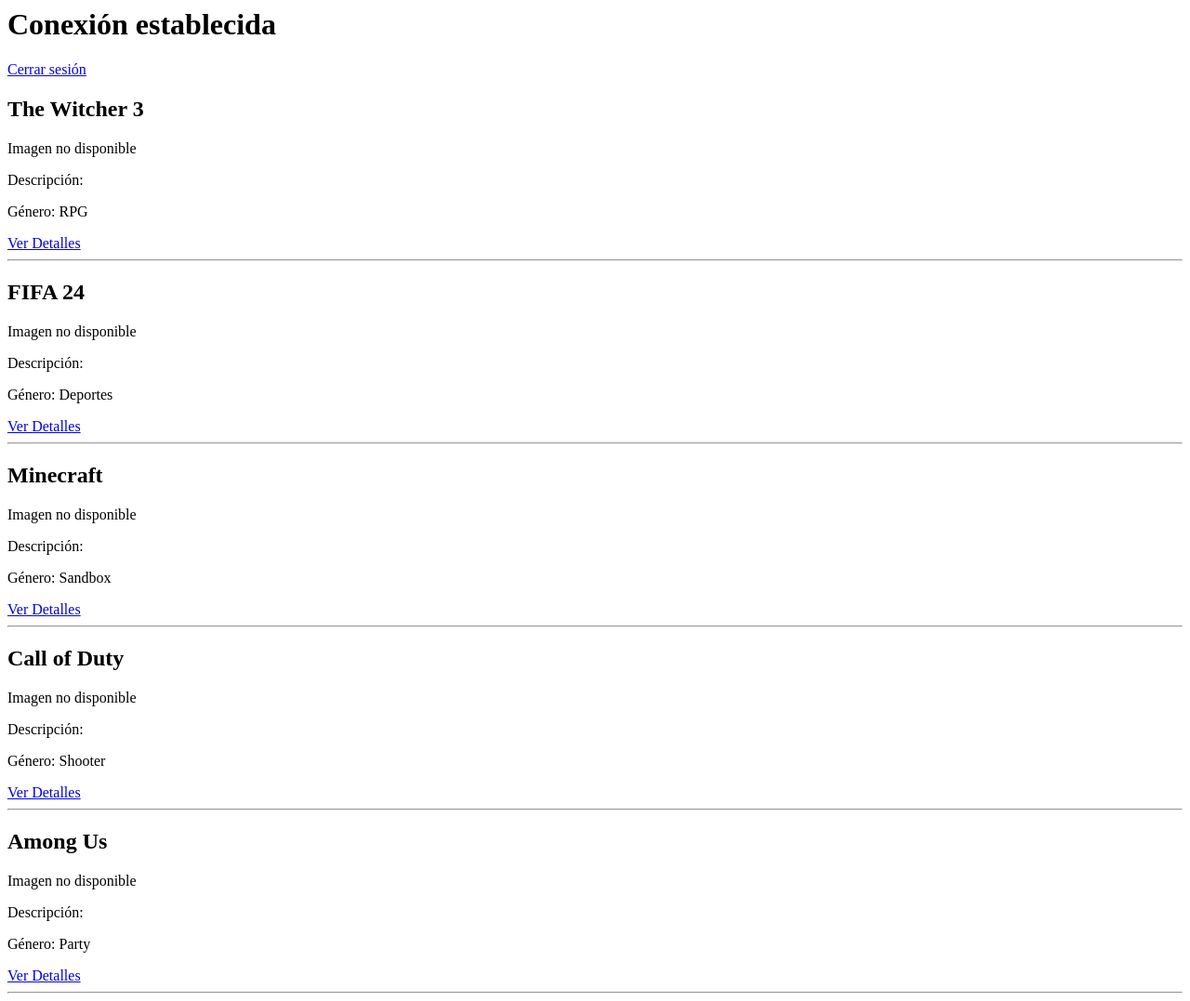
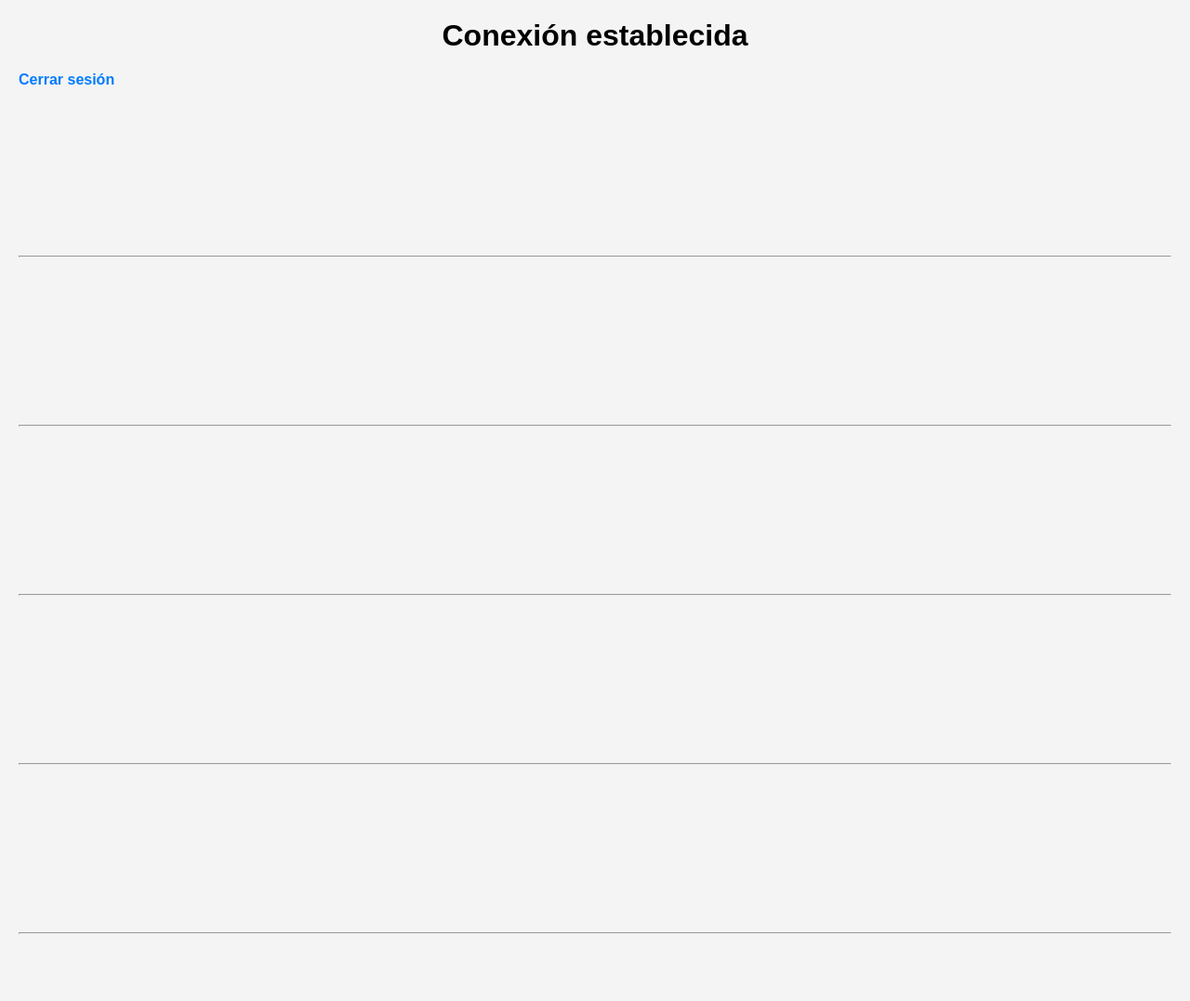
Before and after one commit to yagofrag/DWES, a PHP site: page /main.php in a window 1280 px wide. Shown: the whole page at 93% size. After the commit the page ends 1005 px from the top, so only its background shows below. Run offline with PHP 8.4, Linux system fonts and the light colour scheme; data comes from the database, SQL or seed files in the repository; data that the repository does not hold is empty.

Commit message:
Tarea 3.2 1

```diff
--- /dev/null
+++ b/sprint3sesiones/www/mysite/estilos.css
@@ -0,0 +1,54 @@
+* {
+    margin: 0;
+    padding: 0;
+    box-sizing: border-box;
+}
+
+body {
+    font-family: Arial, sans-serif;
+    background-color: #f4f4f4;
+    padding: 20px;
+}
+
+h1 {
+    text-align: center;
+    margin-bottom: 20px;
+}
+
+div {
+    background-color: white;
+    border-radius: 8px;
+    box-shadow: 0 4px 8px rgba(0, 0, 0, 0.1);
+    margin: 20px;
+    padding: 20px;
+    opacity: 0;
+    transform: translateY(30px);
+    transition: opacity 0.5s ease, transform 0.5s ease;
+}
+
+div:hover {
+    opacity: 1;
+    transform: translateY(0);
+}
+
+img {
+    display: block;
+    margin: 0 auto 15px;
+    border-radius: 8px;
+    transition: transform 0.3s ease;
+}
+
+img:hover {
+    transform: scale(1.1);
+}
+
+a {
+    color: #007BFF;
+    text-decoration: none;
+    font-weight: bold;
+    transition: color 0.3s ease;
+}
+
+a:hover {
+    color: #0056b3;
+}
--- a/sprint3sesiones/www/mysite/main.php
+++ b/sprint3sesiones/www/mysite/main.php
@@ -3,6 +3,9 @@
 $db = mysqli_connect('localhost', 'root', '1234', 'mysitedb') or die('Fail');
 ?>
 <html>
+<head>
+<link rel="stylesheet" href="estilos.css">
+</head>
 <body>
 <h1>Conexión establecida</h1>
 
```
Also changed, not shown: 1 other file.
